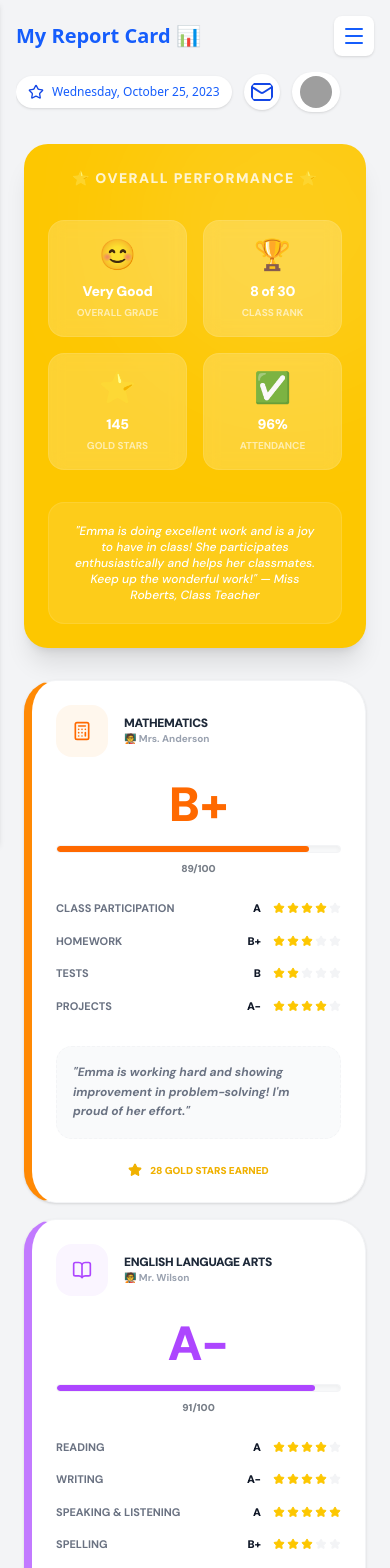
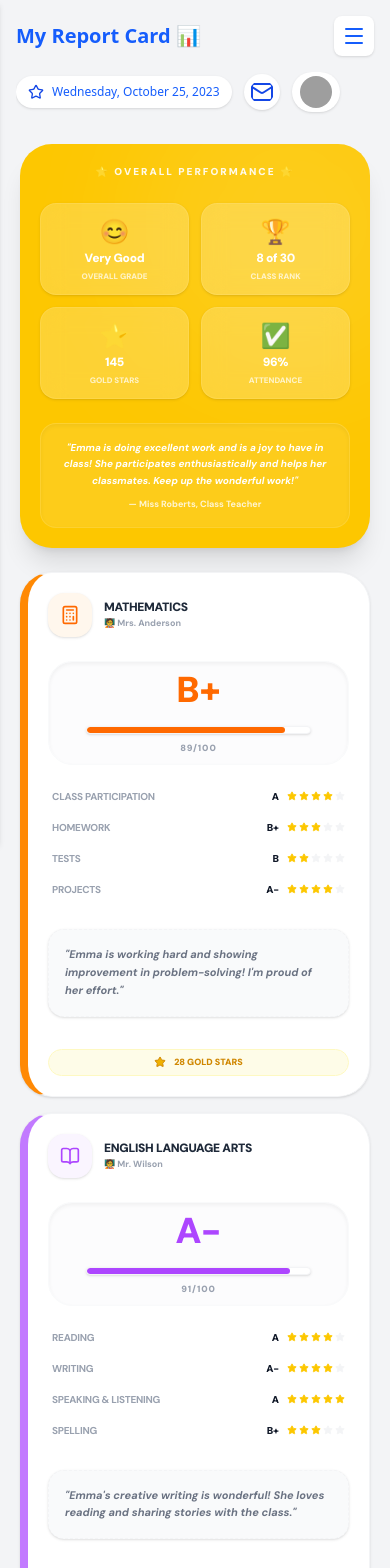
Before and after one commit to oluseedteam/sms, a React (Vite) app: page /dashboard/grade in a window 390 px wide. Shown: the top 1568 px of the page. Built offline with nearby package versions, Linux system fonts and the light colour scheme; grey boxes are pictures that could not be loaded.

Commit message:
make all pages responsive

```diff
--- a/src/pages/Grades/Grades.jsx
+++ b/src/pages/Grades/Grades.jsx
@@ -114,84 +114,85 @@ const Grades = () => {
   ];
 
   return (
-    <div className="flex flex-col lg:flex-row gap-8 px-2 sm:px-4 lg:px-0 scroll-smooth pb-20">
+    <div className="flex flex-col lg:flex-row gap-6 sm:gap-8 px-1 sm:px-4 lg:px-0 scroll-smooth pb-20 animate-in fade-in slide-in-from-bottom-4 duration-500">
       {/* Main Content */}
-      <div className="flex-1 space-y-8 min-w-0">
+      <div className="flex-1 space-y-6 sm:space-y-8 min-w-0">
 
         {/* Overall Performance */}
-        <section className="bg-yellow-400 rounded-3xl p-6 sm:p-10 text-white shadow-xl relative overflow-hidden group">
+        <section className="bg-yellow-400 rounded-[32px] p-5 sm:p-10 text-white shadow-xl relative overflow-hidden group">
            <div className="absolute inset-0 bg-white/5 opacity-0 group-hover:opacity-100 transition-opacity"></div>
            <div className="absolute -right-20 -top-20 w-80 h-80 bg-white/10 rounded-full blur-3xl group-hover:scale-110 transition-transform duration-1000"></div>
 
-           <div className="relative space-y-8">
+           <div className="relative space-y-6 sm:space-y-8">
               <div className="text-center">
-                 <h2 className="text-sm font-black uppercase tracking-widest opacity-80 mb-2">⭐ Overall Performance ⭐</h2>
+                 <h2 className="text-[10px] sm:text-xs font-black uppercase tracking-[0.2em] opacity-90 mb-2">⭐ Overall Performance ⭐</h2>
               </div>
 
-              <div className="grid grid-cols-2 lg:grid-cols-4 gap-4 sm:gap-6">
+              <div className="grid grid-cols-2 sm:grid-cols-2 lg:grid-cols-4 gap-3 sm:gap-6">
                 {[
-                  { label: "Overall Grade", value: "Very Good", icon: "😊", sub: "B+ (89%)" },
-                  { label: "Class Rank", value: "8 of 30", icon: "🏆", sub: "Top 10%" },
-                  { label: "Gold Stars", value: "145", icon: "⭐", sub: "Gold Level" },
-                  { label: "Attendance", value: "96%", icon: "✅", sub: "Perfect Attendance" },
+                  { label: "Overall Grade", value: "Very Good", icon: "😊" },
+                  { label: "Class Rank", value: "8 of 30", icon: "🏆" },
+                  { label: "Gold Stars", value: "145", icon: "⭐" },
+                  { label: "Attendance", value: "96%", icon: "✅" },
                 ].map((stat, i) => (
-                  <div key={i} className="bg-white/20 backdrop-blur-sm p-4 rounded-2xl flex flex-col items-center text-center border border-white/10 group-hover:bg-white/30 transition-all">
-                     <span className="text-3xl mb-2">{stat.icon}</span>
-                     <h3 className="text-sm sm:text-lg font-black tracking-tight">{stat.value}</h3>
-                     <p className="text-[10px] font-bold uppercase opacity-60 mt-1">{stat.label}</p>
+                  <div key={i} className="bg-white/20 backdrop-blur-md p-3 sm:p-5 rounded-2xl flex flex-col items-center text-center border border-white/10 group-hover:bg-white/30 transition-all shadow-sm">
+                     <span className="text-2xl sm:text-3xl mb-1 sm:mb-2">{stat.icon}</span>
+                     <h3 className="text-xs sm:text-base xl:text-lg font-black tracking-tight leading-none">{stat.value}</h3>
+                     <p className="text-[8px] sm:text-[10px] font-black uppercase opacity-70 mt-1.5 whitespace-nowrap">{stat.label}</p>
                   </div>
                 ))}
               </div>
 
-              <div className="bg-white/10 p-5 rounded-2xl border border-white/10 text-center text-xs sm:text-sm italic font-medium">
-                 "Emma is doing excellent work and is a joy to have in class! She participates enthusiastically and helps her classmates. Keep up the wonderful work!" — Miss Roberts, Class Teacher
+              <div className="bg-white/10 p-4 sm:p-5 rounded-2xl border border-white/10 text-center text-[10px] sm:text-sm italic font-bold leading-relaxed shadow-inner">
+                 "Emma is doing excellent work and is a joy to have in class! She participates enthusiastically and helps her classmates. Keep up the wonderful work!"
+                 <p className="mt-2 not-italic opacity-80 text-[9px] sm:text-xs">— Miss Roberts, Class Teacher</p>
               </div>
            </div>
         </section>
 
         {/* Subjects Grid */}
-        <div className="grid grid-cols-1 sm:grid-cols-2 gap-4 sm:gap-6">
+        <div className="grid grid-cols-1 md:grid-cols-2 gap-4 sm:gap-6">
            {subjects.map((item, idx) => (
              <div
                 key={idx}
-                className={`bg-white rounded-[32px] p-6 shadow-sm border border-gray-100 border-l-8
+                className={`bg-white rounded-[32px] p-5 sm:p-7 shadow-sm border border-gray-100 border-l-8
                   ${item.color === 'orange' ? 'border-l-orange-400' :
                     item.color === 'purple' ? 'border-l-purple-400' :
                     item.color === 'green' ? 'border-l-green-400' :
                     item.color === 'blue' ? 'border-l-blue-400' :
                     item.color === 'pink' ? 'border-l-pink-400' : 'border-l-orange-600'}
-                  group hover:shadow-lg transition-all duration-300 relative overflow-hidden`}
+                  group hover:shadow-xl transition-all duration-500 relative overflow-hidden`}
              >
                 <div className="flex justify-between items-start mb-6">
-                   <div className="flex items-center gap-4">
-                      <div className={`p-4 rounded-2xl ${item.color === 'orange' ? 'bg-orange-50' : item.color === 'purple' ? 'bg-purple-50' : item.color === 'green' ? 'bg-green-50' : item.color === 'blue' ? 'bg-blue-50' : item.color === 'pink' ? 'bg-pink-50' : 'bg-orange-50'}`}>
+                   <div className="flex items-center gap-3 sm:gap-4">
+                      <div className={`p-3 sm:p-4 rounded-2xl shadow-sm ${item.color === 'orange' ? 'bg-orange-50' : item.color === 'purple' ? 'bg-purple-50' : item.color === 'green' ? 'bg-green-50' : item.color === 'blue' ? 'bg-blue-50' : item.color === 'pink' ? 'bg-pink-50' : 'bg-orange-50'}`}>
                          {item.icon}
                       </div>
                       <div>
-                         <h3 className="font-black text-xs sm:text-base text-gray-800 uppercase tracking-tight leading-tight">{item.title}</h3>
-                         <p className="text-[10px] font-bold text-gray-400">🧑‍🏫 {item.teacher}</p>
+                         <h3 className="font-black text-xs sm:text-sm lg:text-base text-gray-800 uppercase tracking-tight leading-tight">{item.title}</h3>
+                         <p className="text-[9px] sm:text-[10px] font-bold text-gray-400 mt-0.5">🧑‍🏫 {item.teacher}</p>
                       </div>
                    </div>
                 </div>
 
-                <div className="text-center mb-6">
-                   <h2 className={`text-5xl font-black ${item.color === 'orange' ? 'text-orange-500' : item.color === 'purple' ? 'text-purple-500' : item.color === 'green' ? 'text-green-500' : item.color === 'blue' ? 'text-blue-500' : item.color === 'pink' ? 'text-pink-500' : 'text-orange-600'}`}>{item.grade}</h2>
-                   <div className="h-2 w-full bg-gray-50 rounded-full overflow-hidden mt-4 border border-gray-100 shadow-inner">
+                <div className="text-center mb-6 py-2 bg-gray-50/50 rounded-3xl border border-gray-50 shadow-inner">
+                   <h2 className={`text-4xl sm:text-5xl font-black ${item.color === 'orange' ? 'text-orange-500' : item.color === 'purple' ? 'text-purple-500' : item.color === 'green' ? 'text-green-500' : item.color === 'blue' ? 'text-blue-500' : item.color === 'pink' ? 'text-pink-500' : 'text-orange-600'}`}>{item.grade}</h2>
+                   <div className="h-2 w-3/4 mx-auto bg-white rounded-full overflow-hidden mt-4 border border-gray-100 shadow-sm">
                       <div className={`h-full rounded-full ${item.color === 'orange' ? 'bg-orange-500' : item.color === 'purple' ? 'bg-purple-500' : item.color === 'green' ? 'bg-green-500' : item.color === 'blue' ? 'bg-blue-500' : item.color === 'pink' ? 'bg-pink-500' : 'bg-orange-600'}`} style={{ width: `${item.percentage}%` }}></div>
                    </div>
-                   <p className="text-[10px] font-black mt-2 text-gray-800 opacity-60 uppercase">{item.percentage}/100</p>
+                   <p className="text-[9px] font-black mt-2 text-gray-400 uppercase tracking-widest">{item.percentage}/100</p>
                 </div>
 
-                <div className="space-y-4 mb-8">
+                <div className="space-y-4 mb-8 px-1">
                    {item.scores.map((score, sIdx) => (
                      <div key={sIdx} className="space-y-1">
-                        <div className="flex justify-between items-center text-[11px] font-bold">
-                           <span className="text-gray-500 uppercase">{score.label}</span>
-                           <div className="flex items-center gap-3">
+                        <div className="flex justify-between items-center text-[10px] sm:text-[11px] font-bold">
+                           <span className="text-gray-400 uppercase tracking-tight">{score.label}</span>
+                           <div className="flex items-center gap-2 sm:gap-3">
                               <span className="text-gray-900 font-black">{score.grade}</span>
                               <div className="flex gap-0.5">
                                  {[...Array(5)].map((_, i) => (
-                                   <Star key={i} className={`w-3 h-3 ${i < score.stars ? 'text-yellow-400 fill-yellow-400' : 'text-gray-100 fill-gray-100'}`} />
+                                   <Star key={i} className={`w-2.5 sm:w-3 h-2.5 sm:h-3 ${i < score.stars ? 'text-yellow-400 fill-yellow-400' : 'text-gray-100 fill-gray-100'}`} />
                                  ))}
                               </div>
                            </div>
@@ -200,15 +201,15 @@ const Grades = () => {
                    ))}
                 </div>
 
-                <div className="mb-6 p-4 bg-gray-50 rounded-2xl border border-dashed border-gray-100 relative group-hover:bg-white transition-colors">
-                   <p className="text-xs text-gray-500 font-bold leading-relaxed italic">
+                <div className="mb-6 p-4 bg-gray-50 rounded-2xl border border-dashed border-gray-100 relative group-hover:bg-white transition-all shadow-sm">
+                   <p className="text-[11px] sm:text-xs text-gray-500 font-bold leading-relaxed italic line-clamp-3">
                      "{item.comment}"
                    </p>
                 </div>
 
-                <div className="text-center">
-                   <span className="text-[10px] font-black text-yellow-500 uppercase flex items-center justify-center gap-2">
-                      <Star className="w-3.5 h-3.5 fill-yellow-500" /> {item.goldStars} Gold Stars Earned
+                <div className="text-center pt-2">
+                   <span className="text-[9px] sm:text-[10px] font-black text-yellow-600 bg-yellow-50 px-4 py-1.5 rounded-full uppercase flex items-center justify-center gap-2 border border-yellow-100">
+                      <Star className="w-3 h-3 fill-yellow-500" /> {item.goldStars} Gold Stars
                    </span>
                 </div>
              </div>
@@ -216,36 +217,36 @@ const Grades = () => {
         </div>
 
         {/* Parent Signature */}
-        <section className="bg-white rounded-[32px] p-6 sm:p-10 shadow-sm border border-gray-100 space-y-8">
+        <section className="bg-white rounded-[32px] p-5 sm:p-10 shadow-sm border border-gray-100 space-y-6 sm:space-y-8">
            <div className="flex items-center gap-3">
-              <span className="text-2xl">👩‍👦</span>
-              <h2 className="text-xl font-black text-gray-800 uppercase tracking-tight">Parent/Guardian Signature:</h2>
+              <span className="text-xl sm:text-2xl">👩‍👦</span>
+              <h2 className="text-base sm:text-xl font-black text-gray-800 uppercase tracking-tight">Parent/Guardian Signature:</h2>
            </div>
 
-           <div className="grid grid-cols-1 sm:grid-cols-2 gap-6">
+           <div className="grid grid-cols-1 sm:grid-cols-2 gap-4 sm:gap-6">
               <div className="space-y-2">
-                 <label className="text-[11px] font-black text-gray-400 uppercase ml-1">Full Name</label>
-                 <input type="text" className="w-full bg-gray-50 border-none rounded-xl p-4 text-sm font-bold focus:ring-2 focus:ring-blue-100" placeholder="Type name here" />
+                 <label className="text-[10px] sm:text-[11px] font-black text-gray-400 uppercase ml-1">Full Name</label>
+                 <input type="text" className="w-full bg-gray-50 border-2 border-transparent focus:bg-white focus:border-blue-100 rounded-2xl p-4 text-sm font-bold focus:ring-0 transition-all shadow-inner" placeholder="Type name here" />
               </div>
               <div className="space-y-2">
-                 <label className="text-[11px] font-black text-gray-400 uppercase ml-1">Date</label>
-                 <input type="date" className="w-full bg-gray-50 border-none rounded-xl p-4 text-sm font-bold focus:ring-2 focus:ring-blue-100" />
+                 <label className="text-[10px] sm:text-[11px] font-black text-gray-400 uppercase ml-1">Date</label>
+                 <input type="date" className="w-full bg-gray-50 border-2 border-transparent focus:bg-white focus:border-blue-100 rounded-2xl p-4 text-sm font-bold focus:ring-0 transition-all shadow-inner" />
               </div>
            </div>
 
-           <label className="flex items-center gap-3 cursor-pointer group p-4 bg-blue-50/50 rounded-2xl border border-blue-100">
+           <label className="flex items-center gap-3 cursor-pointer group p-4 bg-blue-50/50 rounded-2xl border border-blue-100 transition-colors hover:bg-blue-50">
               <input type="checkbox" className="w-5 h-5 rounded border-blue-200 text-blue-600 focus:ring-blue-500 cursor-pointer" />
-              <span className="text-xs sm:text-sm font-bold text-blue-900 group-hover:text-blue-700">I have reviewed this report card with my child</span>
+              <span className="text-[11px] sm:text-sm font-bold text-blue-900/70 group-hover:text-blue-700 transition-colors">I have reviewed this report card with my child</span>
            </label>
 
-           <button className="w-full py-4 bg-blue-600 text-white rounded-2xl font-black text-xs uppercase tracking-widest hover:bg-black transition-all shadow-xl shadow-blue-100 animate-pulse-slow">
+           <button className="w-full py-4 bg-blue-600 text-white rounded-2xl font-black text-xs uppercase tracking-widest hover:bg-black transition-all shadow-xl shadow-blue-100 active:scale-[0.98]">
               Submit Signature
            </button>
         </section>
 
         {/* Footer */}
-        <div className="text-center pt-8">
-           <p className="text-sm sm:text-lg font-black text-green-600 tracking-tight flex items-center justify-center gap-2">
+        <div className="text-center pt-8 px-4">
+           <p className="text-xs sm:text-lg font-black text-green-600 tracking-tight leading-loose">
               Great job this term, Emma! Keep up the wonderful work! ✨🙌
            </p>
         </div>
```
